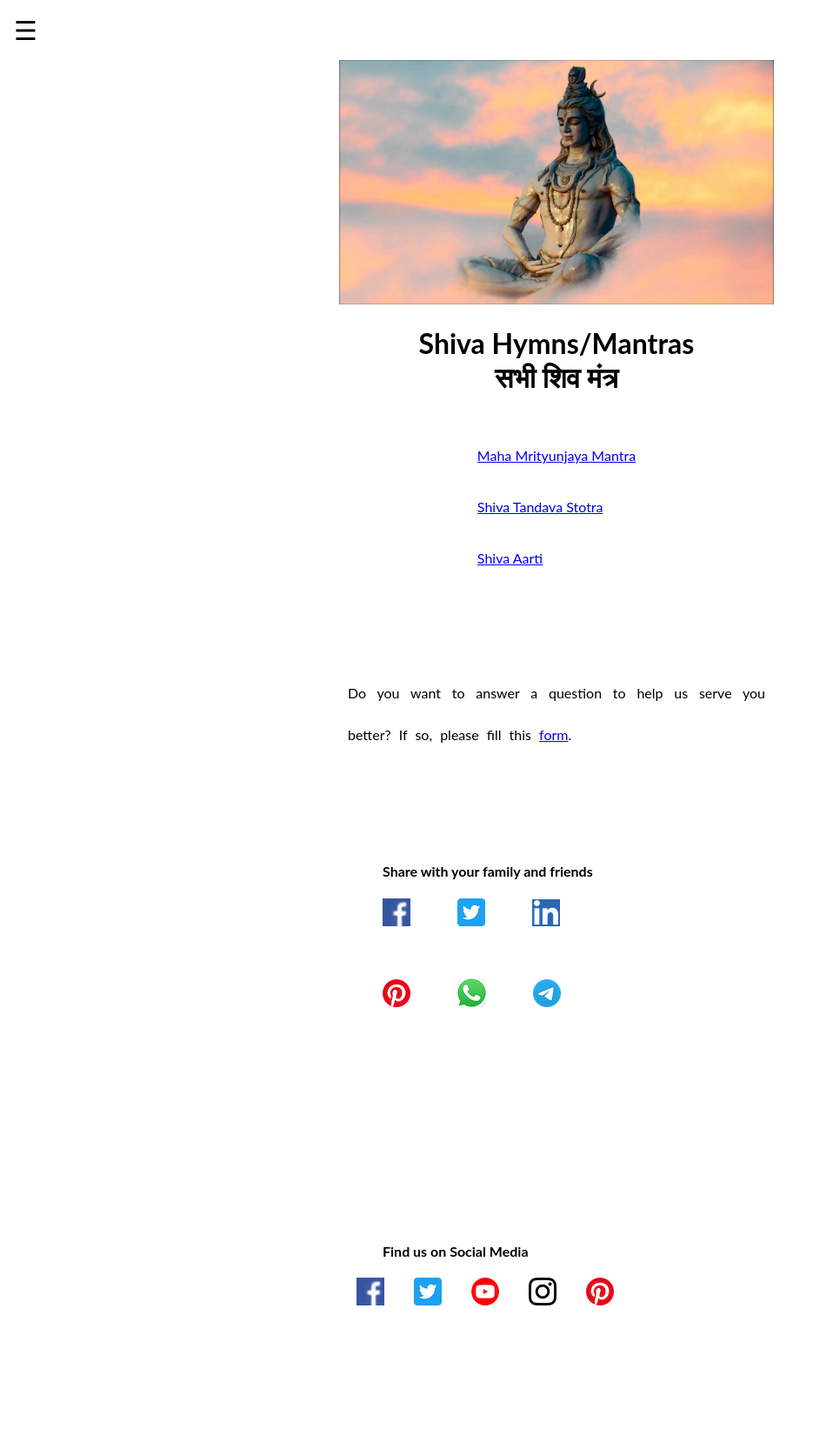
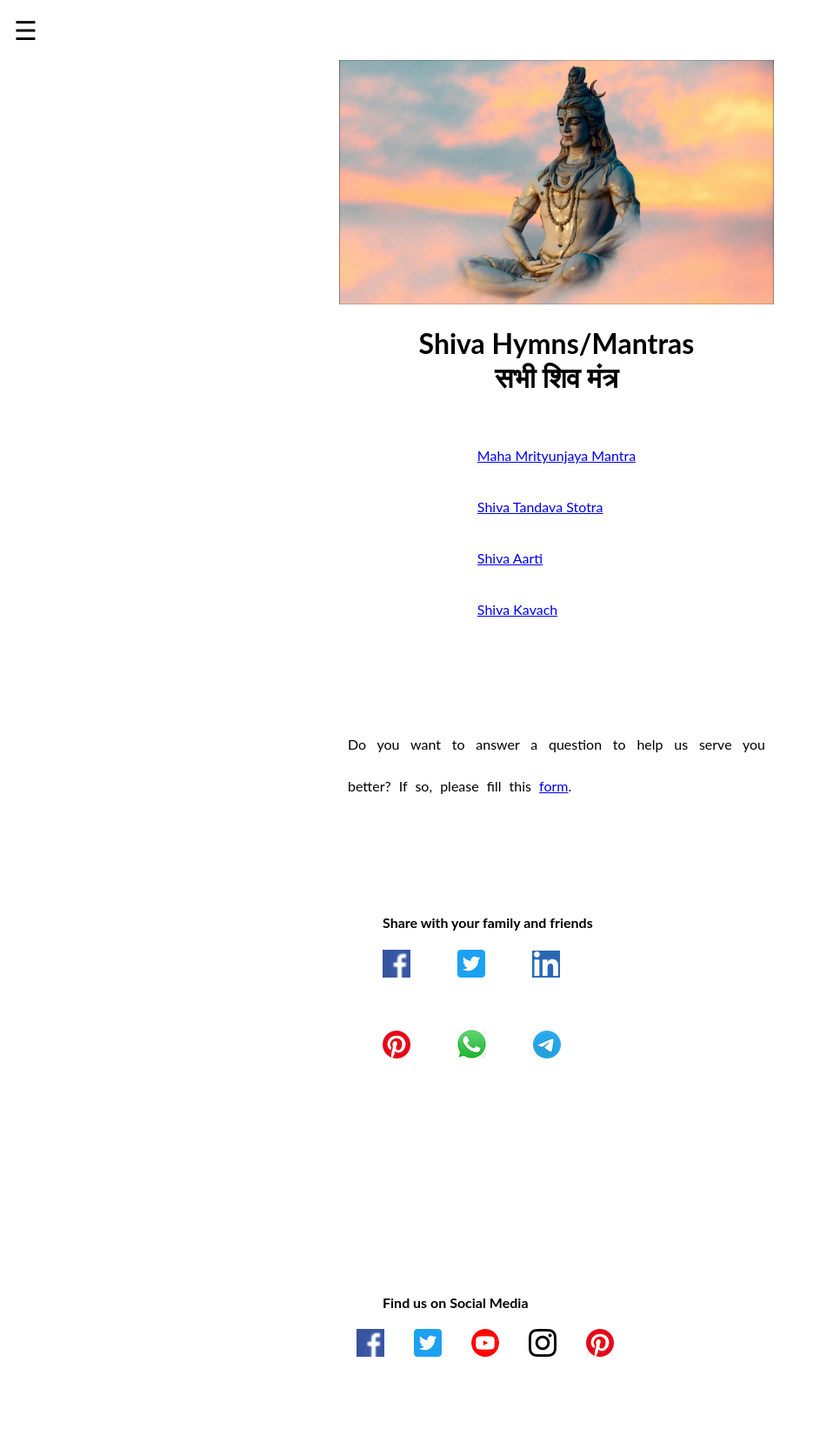
Before and after one commit to abhishekdjoshi/abhishekdjoshi.kclstr.io, a Jekyll site: the page pages/shiva/all.html, which Jekyll copies as it is, in a window 1280 px wide. Shown: the whole page at 87% size, without its empty margins (0-935 px from the left). Built offline with Jekyll 4.4.1, drawn with Linux system fonts in a browser that asks for light colours; a script that is not in the unit is left out; before the commit the page ends 1599 px from its top, so only the background shows below that.

Commit message:
Update all.html

```diff
--- a/pages/shiva/all.html
+++ b/pages/shiva/all.html
@@ -175,6 +175,11 @@
             <a href="/pages/shiva/aarti.html" target="_blank">Shiva Aarti</a>
           </td>
         </tr>
+        <tr>
+          <td>
+            <a href="/pages/shiva/kavach.html" target="_blank">Shiva Kavach</a>
+          </td>
+        </tr>
       </table>
 
       <br /><br />
```
